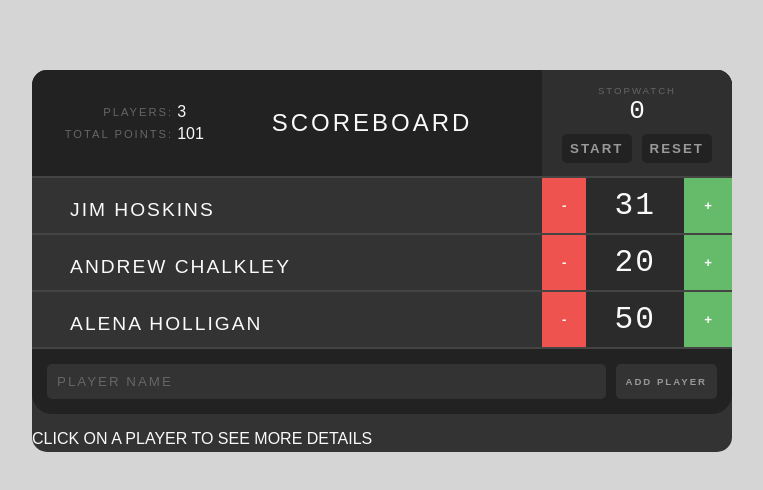
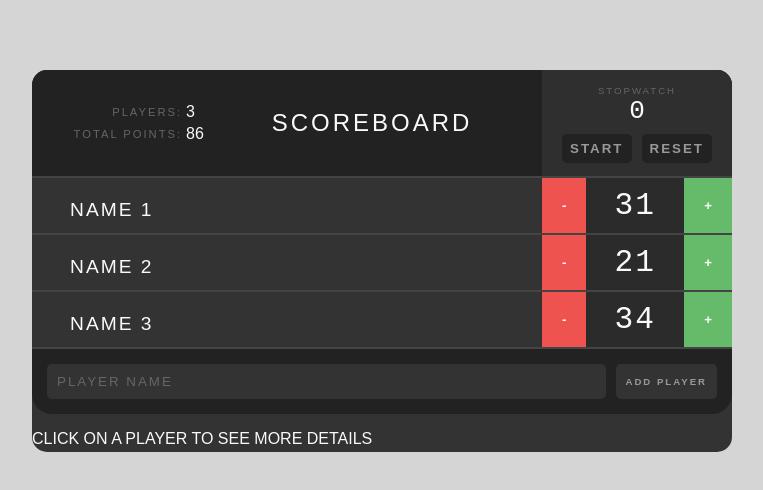
Before and after one commit to anoopmundathan/react-redux-score-board-app, a React app: page / in a window 1280 px wide. Shown: the whole page, without its empty margins (258-1021 px from the left). Built offline with nearby package versions, Linux system fonts and the light colour scheme.

Commit message:
Add now script:

```diff
--- a/index.html
+++ b/index.html
@@ -2,6 +2,7 @@
 <html>
   <head>
     <meta charset="utf-8">
+    <meta name="viewport" content="width=device-width, initial-scale=1.0">
     <title>React-Redux Scoreboard</title>
     <link rel="stylesheet" href="./app.css" />
   </head>
--- a/package.json
+++ b/package.json
@@ -6,6 +6,8 @@
   "scripts": {
     "prestart": "npm run lint",
     "start": "webpack-dev-server --progress --inline --hot",
+    "now-start": "echo 'start script'",
+    "now-build": "node_modules/.bin/webpack -p",
     "lint": "eslint ./src/**/*.{js, jsx} --fix",
     "test": "echo \"Error: no test specified\" && exit 1"
   },
@@ -32,6 +34,7 @@
     "babel-preset-stage-0": "^6.5.0",
     "eslint": "^3.3.1",
     "eslint-plugin-react": "^6.1.2",
+    "now": "5.2.2",
     "react-hot-loader": "^1.3.0",
     "webpack": "^1.13.2",
     "webpack-dev-server": "^1.16.2"
--- a/src/reducers/player.js
+++ b/src/reducers/player.js
@@ -3,20 +3,20 @@ import * as PlayerActionTypes from '../actiontypes/player';
 const initialState = {
   players: [
     {
-      name: 'Jim Hoskins',
+      name: 'Name 1',
       score: 31,
       created: '2017/04/29',
       updated: '2017/04/29'
     },
     {
-      name: 'Andrew Chalkley',
-      score: 20,
+      name: 'Name 2',
+      score: 21,
       created: '2017/04/30',
       updated: '2017/04/29'
     },
     {
-      name: 'Alena Holligan',
-      score: 50,
+      name: 'Name 3',
+      score: 34,
       created: '2017/04/01',
       updated: '2017/04/29'
     }
```
